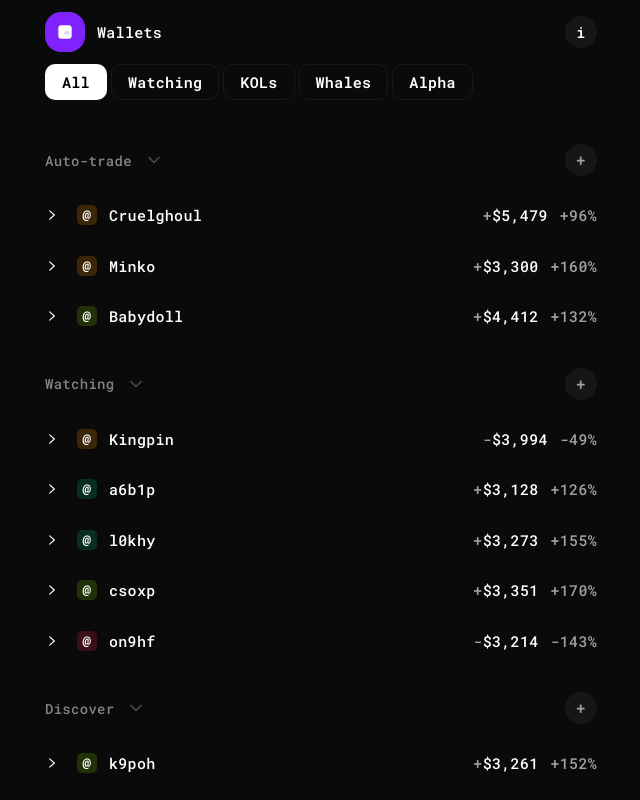
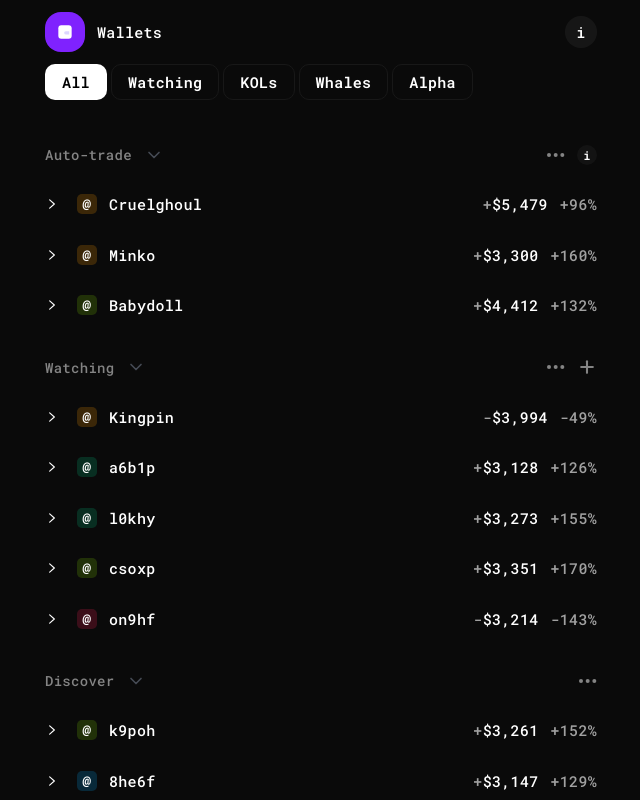
Before and after one commit to ericscotteisher/blackwing-wallets, a Next.js app: page / in a window 1280 px wide. Shown: the top 800 px of the page, without its empty margins (319-959 px from the left). Built offline with nearby package versions, Linux system fonts and the light colour scheme.

Commit message:
better styles?

```diff
--- a/app/page.tsx
+++ b/app/page.tsx
@@ -311,16 +311,25 @@ function WalletFeed({
         </div>
       </div>
 
-      <div className="mt-10 space-y-10">
+      <div className="mt-10">
         {sections.length === 0 ? (
           <div className="flex h-48 items-center justify-center rounded-2xl border border-dashed border-white/10 text-[#A1A1A1]">
             No wallets in this view yet.
           </div>
         ) : (
-          sections.map((section) => {
+          sections.map((section, index) => {
             const isExpanded = sectionExpansion[section.id] ?? true;
+            const isLast = index === sections.length - 1;
+            const spacingClass = isLast
+              ? ""
+              : isExpanded
+                ? "mb-10"
+                : "mb-6";
             return (
-              <section key={section.id} className="space-y-7">
+              <section
+                key={section.id}
+                className={`space-y-7 ${spacingClass}`.trim()}
+              >
                 <div className="flex items-center justify-between">
                   <button
                     type="button"
@@ -333,11 +342,7 @@ function WalletFeed({
                     </span>
                     <SectionCaret open={isExpanded} />
                   </button>
-                  <div
-                    className={`${baseTextClass} flex h-8 w-8 items-center justify-center rounded-full bg-white/5 text-[16px] text-[#A1A1A1]`}
-                  >
-                    +
-                  </div>
+                  <SectionActions sectionId={section.id} />
                 </div>
 
                 <AnimatedList
@@ -640,6 +645,65 @@ function AnimatedList<T>({
   );
 }
 
+function SectionActions({ sectionId }: { sectionId: string }) {
+  if (sectionId === "auto-trade") {
+    return (
+      <div className="flex items-center gap-3 text-[15px] text-[#848484]">
+        <EllipsisIcon />
+        <InfoIcon filled />
+      </div>
+    );
+  }
+
+  if (sectionId === "watching") {
+    return (
+      <div className="flex items-center gap-3 text-[15px] text-[#848484]">
+        <EllipsisIcon />
+        <PlusIcon />
+      </div>
+    );
+  }
+
+  return (
+    <div className="flex items-center gap-3 text-[15px] text-[#848484]">
+      <EllipsisIcon />
+    </div>
+  );
+}
+
+function EllipsisIcon() {
+  return (
+    <svg viewBox="0 0 24 24" className="h-[16px] w-[20px]" fill="currentColor">
+      <circle cx="3" cy="12" r="3" />
+      <circle cx="13" cy="12" r="3" />
+      <circle cx="23" cy="12" r="3" />
+    </svg>
+  );
+}
+
+function InfoIcon({ filled }: { filled?: boolean }) {
+  return (
+    <div className="flex h-5 w-5 items-center justify-center rounded-full text-[12px] font-bold text-white bg-white/4">i</div>
+  );
+}
+
+function PlusIcon() {
+  return (
+    <svg
+      viewBox="0 0 24 24"
+      className="h-[20px] w-[20px]"
+      fill="none"
+      stroke="currentColor"
+      strokeWidth={2.5}
+      strokeLinecap="round"
+      strokeLinejoin="round"
+    >
+      <path d="M12 5v14" />
+      <path d="M5 12h14" />
+    </svg>
+  );
+}
+
 function WalletTabIcon({ active }: { active: boolean }) {
   return (
     <svg
```
